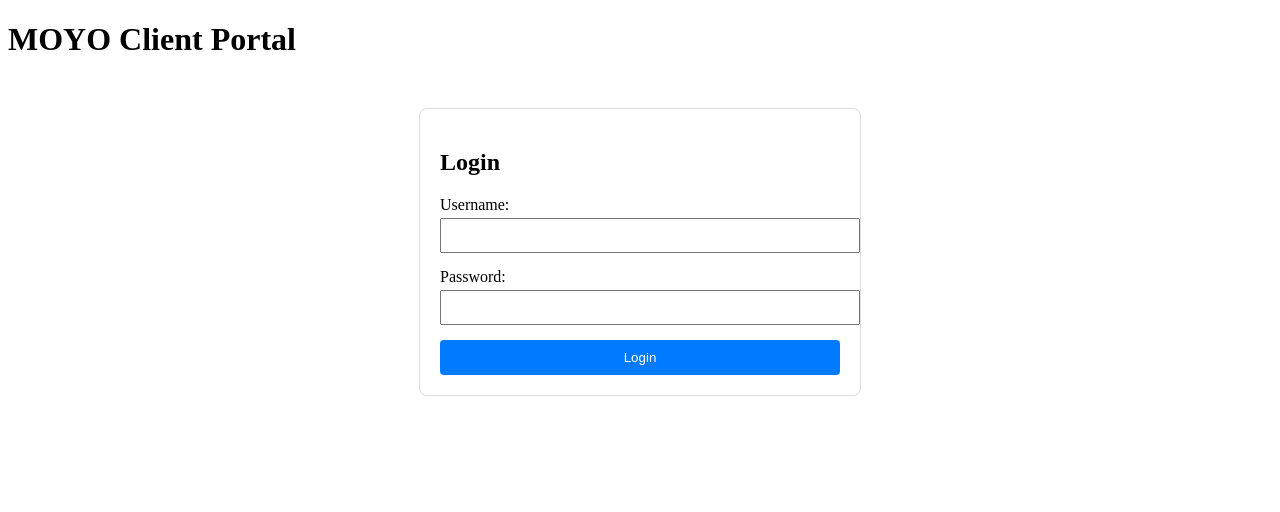
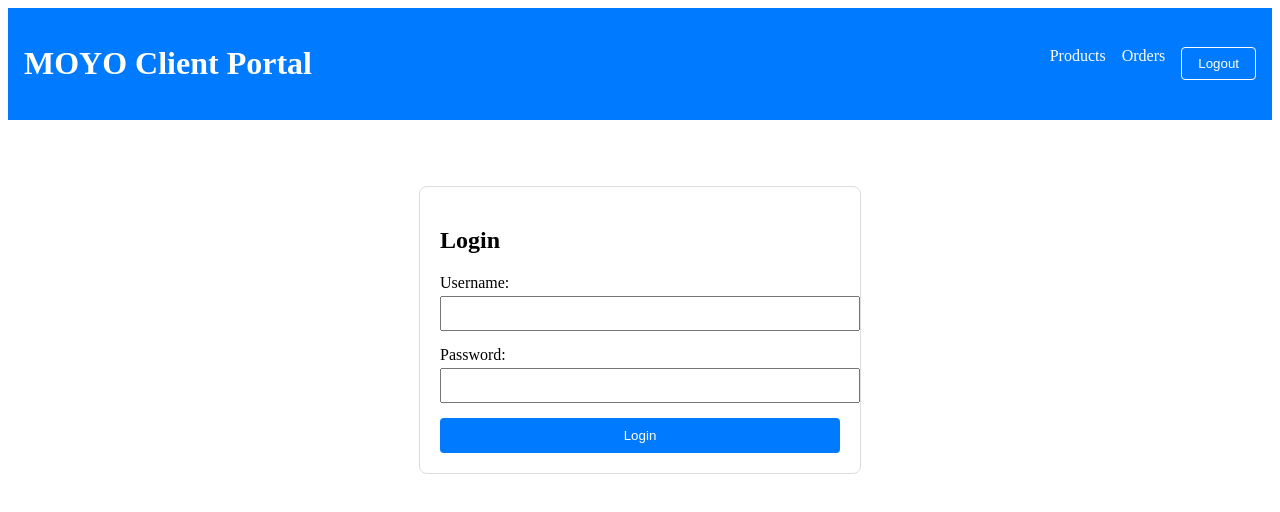
Before and after one commit to bchraf3/ClientPortal, an Angular app in the folder frontend/client-portal-ui/: page /login in a window 1280 px wide. Shown: the top 512 px of the page. Built offline with nearby package versions, Linux system fonts and the light colour scheme.

Commit message:
feat(product-list): Added UI for product list

```diff
--- a/frontend/client-portal-ui/src/app/app.component.html
+++ b/frontend/client-portal-ui/src/app/app.component.html
@@ -1,6 +1,11 @@
 <div class="app-container">
   <header>
     <h1>MOYO Client Portal</h1>
+    <nav>
+      <a routerLink="/products">Products</a>
+      <a routerLink="/orders">Orders</a>
+      <button (click)="logout()">Logout</button>
+    </nav>
   </header>
   <main>
     <router-outlet></router-outlet>
--- a/frontend/client-portal-ui/src/app/app.component.scss
+++ b/frontend/client-portal-ui/src/app/app.component.scss
@@ -0,0 +1,38 @@
+.app-container {
+    min-height: 100vh;
+  }
+
+  header {
+    background-color: #007bff;
+    color: white;
+    padding: 1rem;
+    display: flex;
+    justify-content: space-between;
+    align-items: center;
+
+    nav {
+      display: flex;
+      gap: 1rem;
+
+      a {
+        color: white;
+        text-decoration: none;
+        &:hover {
+          text-decoration: underline;
+        }
+      }
+
+      button {
+        background: none;
+        border: 1px solid white;
+        color: white;
+        padding: 0.5rem 1rem;
+        cursor: pointer;
+        border-radius: 4px;
+      }
+    }
+  }
+
+  main {
+    padding: 1rem;
+  }
--- a/frontend/client-portal-ui/src/app/app.component.ts
+++ b/frontend/client-portal-ui/src/app/app.component.ts
@@ -1,13 +1,23 @@
 import { Component } from '@angular/core';
-import { RouterOutlet } from '@angular/router';
+import { RouterOutlet, RouterLink } from '@angular/router';
+import { AuthService } from './services/auth.service';
+import { Router } from '@angular/router';
 
 @Component({
   selector: 'app-root',
   standalone: true,
-  imports: [RouterOutlet],
+  imports: [RouterOutlet, RouterLink],
   templateUrl: './app.component.html',
   styleUrl: './app.component.scss'
 })
 export class AppComponent {
-  title = 'client-portal-ui';
+  constructor(
+    private authService: AuthService,
+    private router: Router
+  ) {}
+
+  logout() {
+    this.authService.logout();
+    this.router.navigate(['/login']);
+  }
 }
--- a/frontend/client-portal-ui/src/app/components/product-list/product-list.component.html
+++ b/frontend/client-portal-ui/src/app/components/product-list/product-list.component.html
@@ -1 +1,13 @@
-<p>product-list works!</p>
+<div class="product-list">
+    <h2>Products</h2>
+    <div class="products-grid">
+      @for (product of products; track product.id) {
+        <div class="product-card">
+          <h3>{{product.name}}</h3>
+          <p>{{product.description}}</p>
+          <p class="price">${{product.price}}</p>
+          <button (click)="placeOrder(product)">Place Order</button>
+        </div>
+      }
+    </div>
+  </div>
--- a/frontend/client-portal-ui/src/app/components/product-list/product-list.component.ts
+++ b/frontend/client-portal-ui/src/app/components/product-list/product-list.component.ts
@@ -1,11 +1,61 @@
-import { Component } from '@angular/core';
+import { Component, OnInit } from '@angular/core';
+import { CommonModule } from '@angular/common';
+import { Product } from '../../models/product';
+import { ProductService } from '../../services/product.service';
 
 @Component({
   selector: 'app-product-list',
-  imports: [],
+  standalone: true,
+  imports: [CommonModule],
   templateUrl: './product-list.component.html',
-  styleUrl: './product-list.component.scss'
+  styles: [`
+    .product-list {
+      padding: 20px;
+    }
+    .products-grid {
+      display: grid;
+      grid-template-columns: repeat(auto-fill, minmax(250px, 1fr));
+      gap: 20px;
+      padding: 20px 0;
+    }
+    .product-card {
+      border: 1px solid #ddd;
+      border-radius: 8px;
+      padding: 15px;
+      text-align: center;
+    }
+    .price {
+      font-size: 1.2em;
+      color: #007bff;
+      font-weight: bold;
+    }
+    button {
+      background-color: #007bff;
+      color: white;
+      border: none;
+      padding: 8px 16px;
+      border-radius: 4px;
+      cursor: pointer;
+    }
+  `]
 })
-export class ProductListComponent {
+export class ProductListComponent implements OnInit {
+  products: Product[] = [];
 
+  constructor(private productService: ProductService) {}
+
+  ngOnInit() {
+    this.productService.getProducts().subscribe({
+      next: (products) => {
+        this.products = products;
+      },
+      error: (error) => {
+        console.error('Error fetching products:', error);
+      }
+    });
+  }
+
+  placeOrder(product: Product) {
+    console.log('Order placed for:', product);
+  }
 }
```
